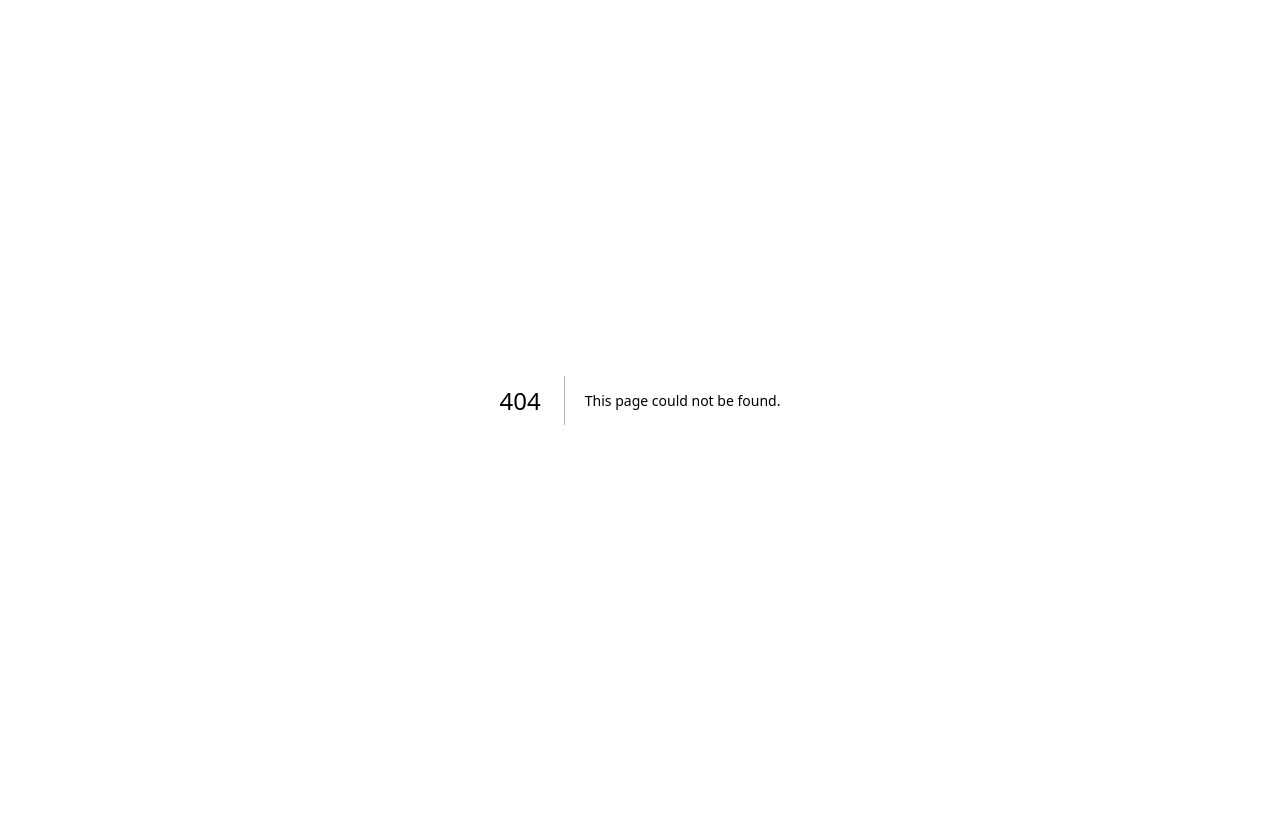
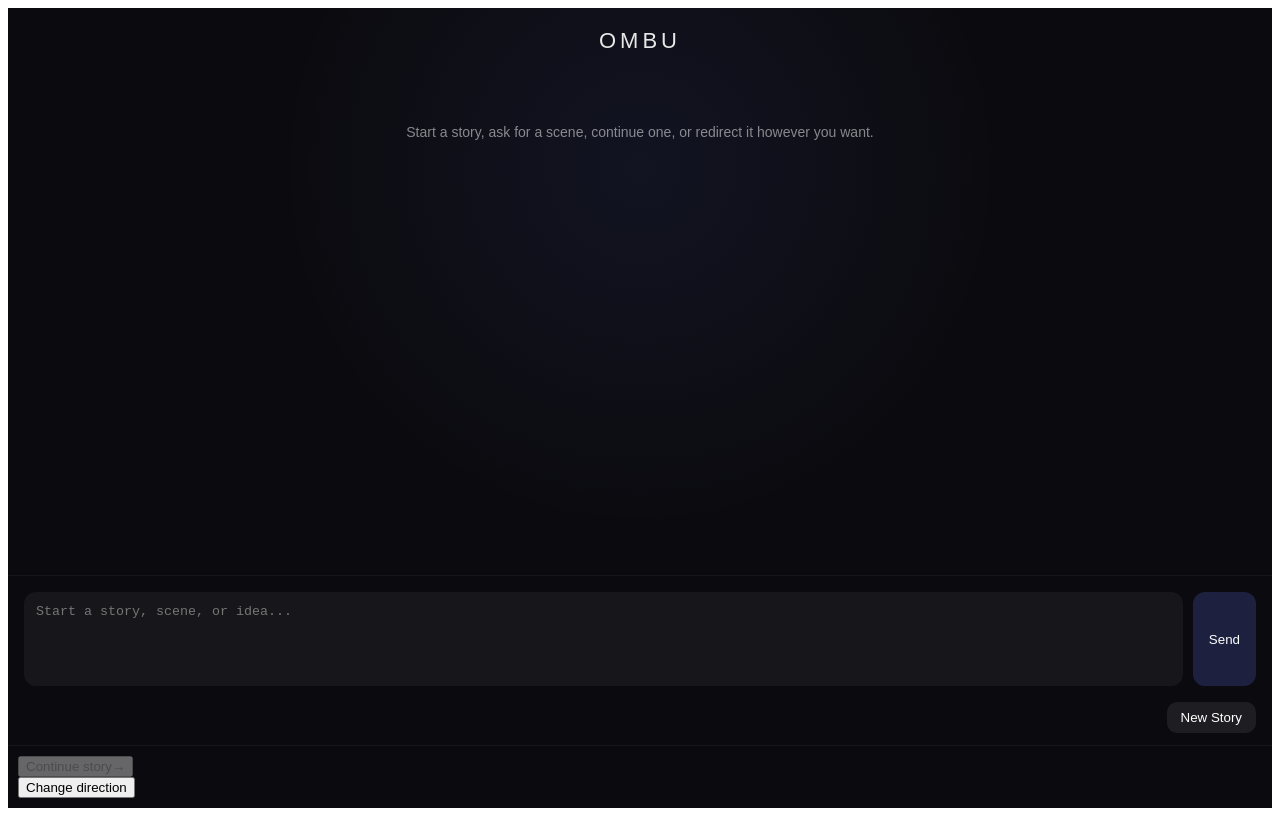
Before and after one commit to 0mbu/ombu, a Next.js app: page /story in a window 1280 px wide. Before the commit this address had no page. Built offline with nearby package versions, Linux system fonts and the light colour scheme.

Commit message:
Corrected story page route

```diff
--- /dev/null
+++ b/pages/story/index.js
@@ -0,0 +1,231 @@
+import StoryControls from "../../components/StoryControls";
+import { useState } from "react";
+
+export default function Home() {
+  const [messages, setMessages] = useState([]);
+  const [input, setInput] = useState("");
+  const [loading, setLoading] = useState(false);
+
+  const sendMessage = async (customInput) => {
+    const text = customInput || input;
+    if (!text.trim() || loading) return;
+
+    const updatedMessages = [
+      ...messages,
+      { role: "user", content: text }
+    ];
+
+    setMessages(updatedMessages);
+    setInput("");
+    setLoading(true);
+
+    try {
+      const res = await fetch("/api/story", {
+        method: "POST",
+        headers: {
+          "Content-Type": "application/json"
+        },
+        body: JSON.stringify({
+          messages: updatedMessages
+        })
+      });
+
+      const data = await res.json();
+
+      setMessages((prev) => [
+        ...prev,
+        {
+          role: "assistant",
+          content: data.story || data.error || "Something went wrong."
+        }
+      ]);
+    } catch {
+      setMessages((prev) => [
+        ...prev,
+        {
+          role: "assistant",
+          content: "Something went wrong."
+        }
+      ]);
+    }
+
+    setLoading(false);
+  };
+
+  const handleContinue = () => {
+    if (!messages.length || loading) return;
+    sendMessage("Continue the story naturally from where we left off.");
+  };
+
+  const handleDirectionSubmit = (direction) => {
+    if (!messages.length || loading || !direction.trim()) return;
+    sendMessage(direction);
+  };
+
+  const handleReset = () => {
+    if (loading) return;
+    setMessages([]);
+    setInput("");
+  };
+
+  return (
+    <div style={styles.page}>
+      <div style={styles.title}>OMBU</div>
+
+      <div style={styles.chat}>
+        {messages.length === 0 && (
+          <div style={styles.emptyState}>
+            Start a story, ask for a scene, continue one, or redirect it however you want.
+          </div>
+        )}
+
+        {messages.map((msg, i) => (
+          <div
+            key={i}
+            style={{
+              ...styles.message,
+              alignSelf: msg.role === "user" ? "flex-end" : "flex-start",
+              background:
+                msg.role === "user"
+                  ? "rgba(90, 120, 255, 0.18)"
+                  : "rgba(255,255,255,0.06)"
+            }}
+          >
+            {msg.content}
+          </div>
+        ))}
+
+        {loading && <div style={styles.loading}>Ombu is thinking...</div>}
+      </div>
+
+      <div style={styles.controls}>
+        <textarea
+          placeholder={
+            messages.length === 0
+              ? "Start a story, scene, or idea..."
+              : "Continue, redirect, revise, or ask a question about the story..."
+          }
+          value={input}
+          onChange={(e) => setInput(e.target.value)}
+          style={styles.input}
+        />
+
+        <button onClick={() => sendMessage()} style={styles.send} disabled={loading}>
+          {loading ? "..." : "Send"}
+        </button>
+      </div>
+
+      <div style={styles.bottomRow}>
+        <button onClick={handleReset} style={styles.reset} disabled={loading}>
+          New Story
+        </button>
+      </div>
+
+      <div style={styles.storyControls}>
+        <StoryControls
+          hasStory={messages.length > 0}
+          isLoading={loading}
+          onContinue={handleContinue}
+          onSubmitDirection={handleDirectionSubmit}
+        />
+      </div>
+    </div>
+  );
+}
+
+const styles = {
+  page: {
+    height: "100vh",
+    display: "flex",
+    flexDirection: "column",
+    background:
+      "radial-gradient(circle at 50% 20%, rgba(100,120,255,0.08), transparent 40%), #0b0b0f",
+    color: "white",
+    fontFamily: "sans-serif"
+  },
+
+  title: {
+    textAlign: "center",
+    padding: "20px 0",
+    fontSize: 22,
+    letterSpacing: 4,
+    opacity: 0.9
+  },
+
+  chat: {
+    flex: 1,
+    overflowY: "auto",
+    padding: "20px",
+    display: "flex",
+    flexDirection: "column",
+    gap: 12
+  },
+
+  emptyState: {
+    opacity: 0.5,
+    textAlign: "center",
+    marginTop: 30,
+    fontSize: 14
+  },
+
+  message: {
+    maxWidth: "70%",
+    padding: "12px 16px",
+    borderRadius: 16,
+    lineHeight: 1.6,
+    whiteSpace: "pre-wrap"
+  },
+
+  loading: {
+    opacity: 0.5,
+    fontSize: 14
+  },
+
+  controls: {
+    display: "flex",
+    gap: 10,
+    padding: 16,
+    borderTop: "1px solid rgba(255,255,255,0.05)"
+  },
+
+  input: {
+    flex: 1,
+    borderRadius: 12,
+    padding: 12,
+    background: "rgba(255,255,255,0.05)",
+    color: "white",
+    border: "none",
+    outline: "none",
+    resize: "none",
+    minHeight: 70
+  },
+
+  send: {
+    padding: "10px 16px",
+    borderRadius: 12,
+    border: "none",
+    background: "rgba(100,120,255,0.2)",
+    color: "white",
+    cursor: "pointer"
+  },
+
+  bottomRow: {
+    display: "flex",
+    justifyContent: "flex-end",
+    padding: "0 16px 12px 16px"
+  },
+
+  reset: {
+    padding: "8px 14px",
+    borderRadius: 10,
+    border: "none",
+    background: "rgba(255,255,255,0.08)",
+    color: "white",
+    cursor: "pointer"
+  },
+
+  storyControls: {
+    padding: 10,
+    borderTop: "1px solid rgba(255,255,255,0.05)"
+  }
+};
```
